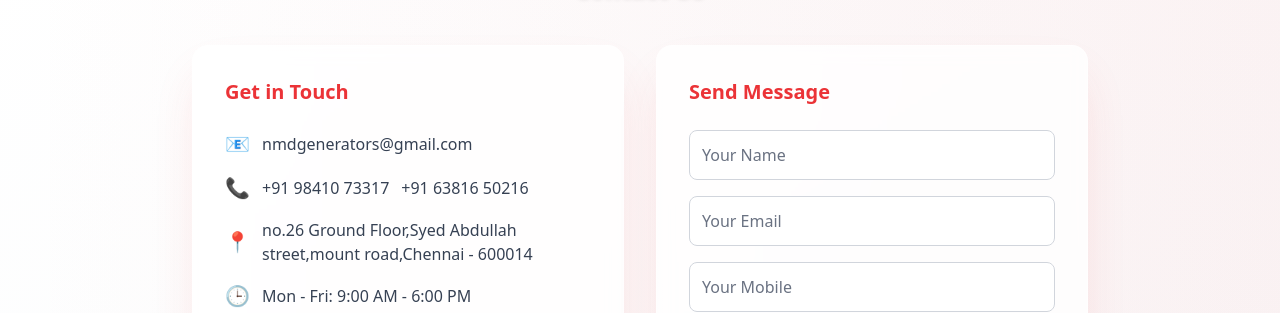
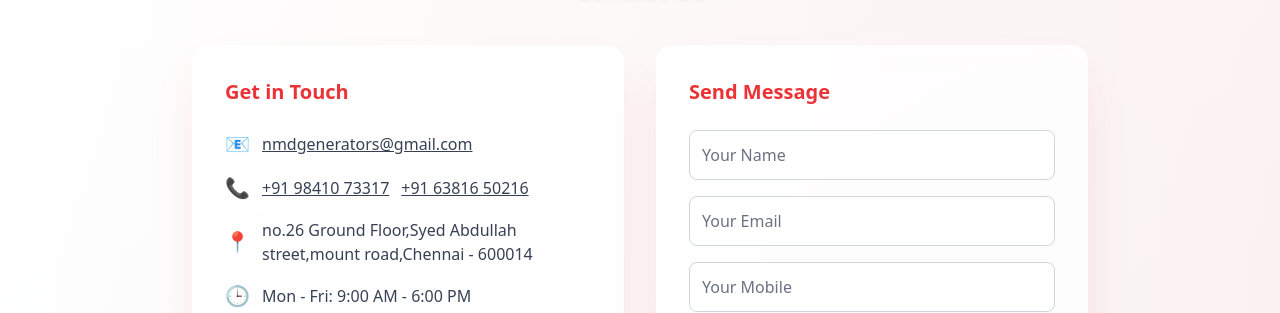
Before and after one commit to nmdgenerators/Nmd_Generators, a Next.js app: page / in a window 1280 px wide. Shown: the part 4020-4333 px from the top of the page. Built offline with nearby package versions, Linux system fonts and the light colour scheme.

Commit message:
gallery image updated

```diff
--- a/app/page.tsx
+++ b/app/page.tsx
@@ -866,12 +866,33 @@ export default function Home() {
               <div className="space-y-4">
                 <div className="flex items-center gap-3">
                   <span className="text-[#eb3337] text-xl">📧</span>
-                  <span className="text-gray-700">nmdgenerators@gmail.com</span>
+                  <a
+                    href="mailto:nmdgenerators@gmail.com"
+                    target="_blank"
+                    rel="noopener noreferrer"
+                    className="text-gray-700 hover:text-[#eb3337] underline cursor-pointer"
+                  >
+                    nmdgenerators@gmail.com
+                  </a>
                 </div>
                 <div className="flex items-center gap-3">
                   <span className="text-[#eb3337] text-xl">📞</span>
-                  <span className="text-gray-700">+91 98410 73317</span>
-                  <span className="text-gray-700">+91 63816 50216</span>
+                  <a
+                    href="https://wa.me/919841073317"
+                    target="_blank"
+                    rel="noopener noreferrer"
+                    className="text-gray-700 hover:text-[#eb3337] underline cursor-pointer"
+                  >
+                    +91 98410 73317
+                  </a>
+                  <a
+                    href="https://wa.me/916381650216"
+                    target="_blank"
+                    rel="noopener noreferrer"
+                    className="text-gray-700 hover:text-[#eb3337] underline cursor-pointer"
+                  >
+                    +91 63816 50216
+                  </a>
                 </div>
                 <div className="flex items-center gap-3">
                   <span className="text-[#eb3337] text-xl">📍</span>
```
